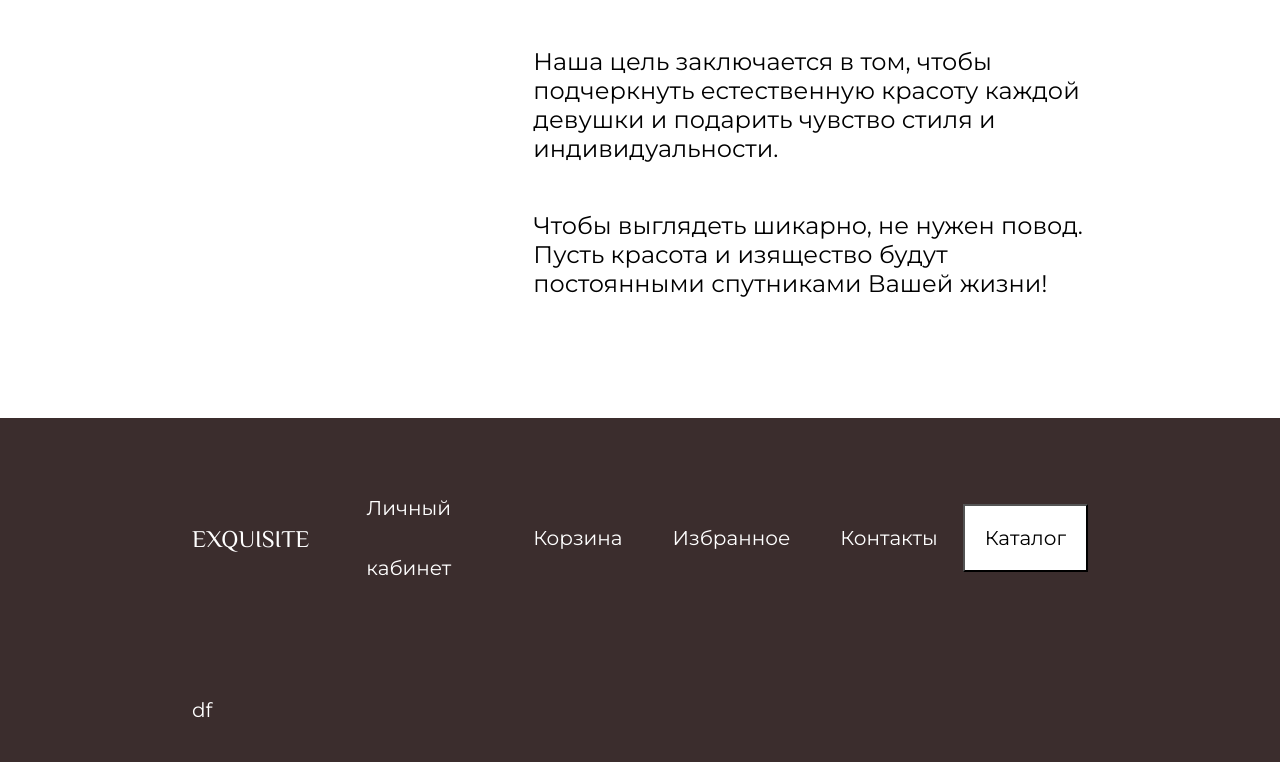
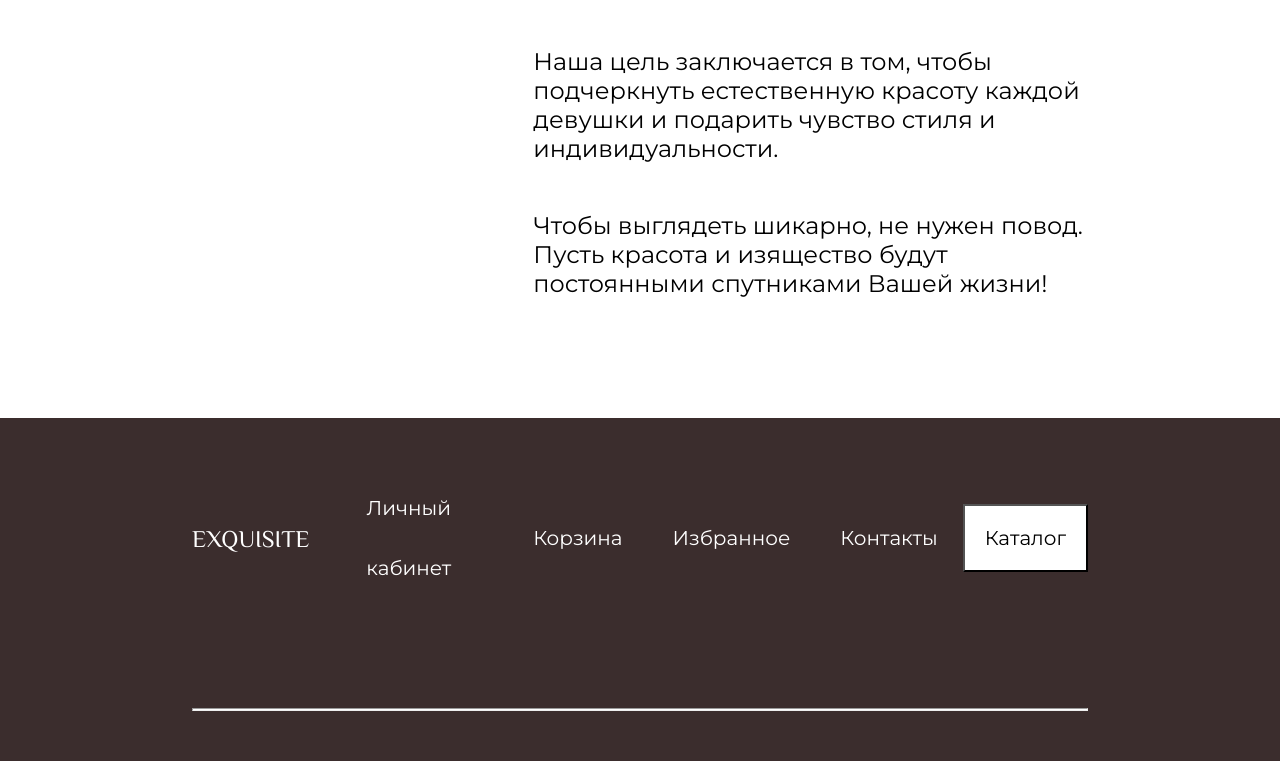
Before and after one commit to algorithm-ssau/2023-6314-3_e-commerce, a React (Vite) app in the folder client/: page / in a window 1280 px wide. Shown: the part 2744-3506 px from the top of the page. Built offline with nearby package versions, Linux system fonts and the light colour scheme.

Commit message:
feat: add line in footer

```diff
--- a/client/src/components/footer/Footer.module.css
+++ b/client/src/components/footer/Footer.module.css
@@ -43,3 +43,11 @@
   cursor: pointer;
   line-height: 3em;
 }
+
+.line{
+    background: white;
+    color: white;
+    /* borderColor: white; */
+    height: 3px;
+    width: 100%;
+}
--- a/client/src/components/footer/Footer.tsx
+++ b/client/src/components/footer/Footer.tsx
@@ -30,7 +30,9 @@ export const Footer = () => {
       </div>
       {/* <span>asdfhj</span> */}
       <div className="container footerContainer">
-        df
+      <hr className={styles.line}
+
+      />
       </div>
     </footer>
   );
```
